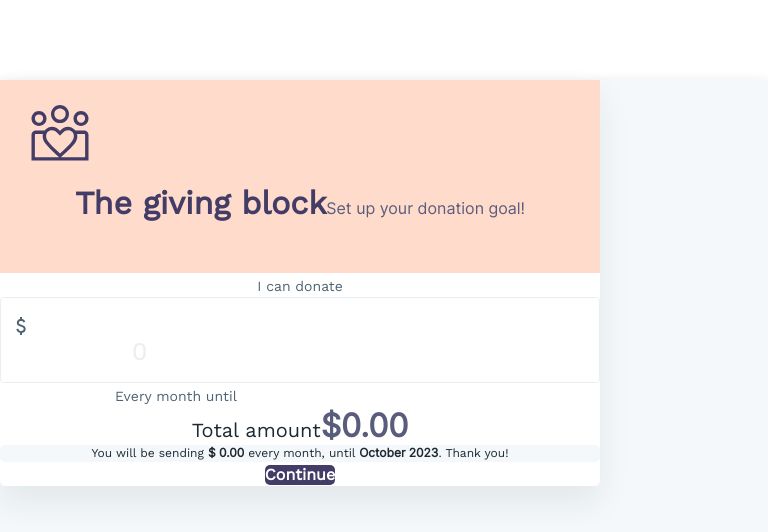
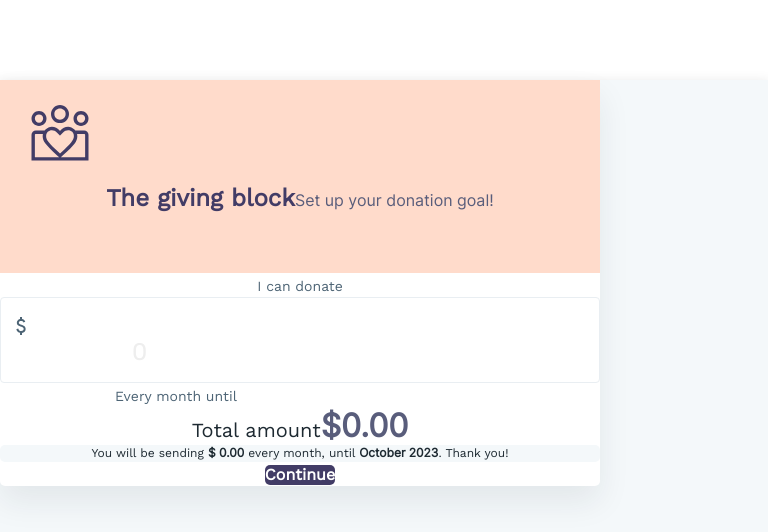
Before and after one commit to tzchrzanowski/donation-form, a React (Create React App) app: page / in a window 768 px wide. Shown: the top 532 px of the page. Built offline with nearby package versions, Linux system fonts and the light colour scheme.

Commit message:
adjusted some styling of mobile height and currency input and form header components

```diff
--- a/src/components/app/App.css
+++ b/src/components/app/App.css
@@ -13,6 +13,7 @@
 @media (max-width: 768px) {
   .page-content-container {
     width: 100%;
+    height: 100%;
   }
 
   .App {
@@ -24,6 +25,7 @@
 @media (min-width: 768px) {
   .page-content-container {
     width: 600px;
+    height: fit-content;
     margin-top: 64px;
   }
 
--- a/src/components/currency-input/CurrencyInput.tsx
+++ b/src/components/currency-input/CurrencyInput.tsx
@@ -32,7 +32,6 @@
             />
         </div>
     </div>
-
 };
 
 export default CurrencyInput;
--- a/src/components/form/form-header/FormHeader.css
+++ b/src/components/form/form-header/FormHeader.css
@@ -16,6 +16,11 @@
     .header-caption {
         align-items: flex-start;
     }
+
+    .header-main-caption {
+        align-self: stretch;
+        font-size: 32px;
+    }
 }
 
 @media (max-width: 768px) {
@@ -33,14 +38,17 @@
         margin-top: 16px;
         align-items: center;
     }
+
+    .header-main-caption {
+        font-size: 24px;
+        text-align: center;
+        font-style: normal;
+    }
 }
 
-
 .header-main-caption {
-    align-self: stretch;
     color: #423C66;
     font-family: 'WorkSansLocal', Work Sans;
-    font-size: 32px;
     font-style: normal;
     font-weight: 600;
     line-height: 120%; /* 38.4px */
--- a/src/components/form/form-header/FormHeader.tsx
+++ b/src/components/form/form-header/FormHeader.tsx
@@ -20,7 +20,7 @@
                 onClick={handleCancelCallback}
             ><img src={xIcon} alt={"X"} /></div>}
             <div className={"form-header-content-wrapper flex"}>
-                <img src={givingIcon} alt={"giving-icon"} data-testid={"giving-icon-id"}/>
+                <img src={givingIcon} alt={"giving-icon"} data-testid={"giving-icon-id"} />
                 <div className={"flex flex-col justify-center header-caption ml-5"}>
                     <span className={"header-main-caption mb-0.5"} data-testid={"form-header-main-caption-id"}>{t('giving-block')}</span>
                     <span className={"header-sub-caption mt-0.5"} data-testid={"form-header-sub-caption-id"}>{t('setup-donation')}</span>
```
Also changed, not shown: src/components/currency-input/CurrencyInput.css (line endings or trailing spaces), 1 other file (tests, documents, lock files or other folders).
